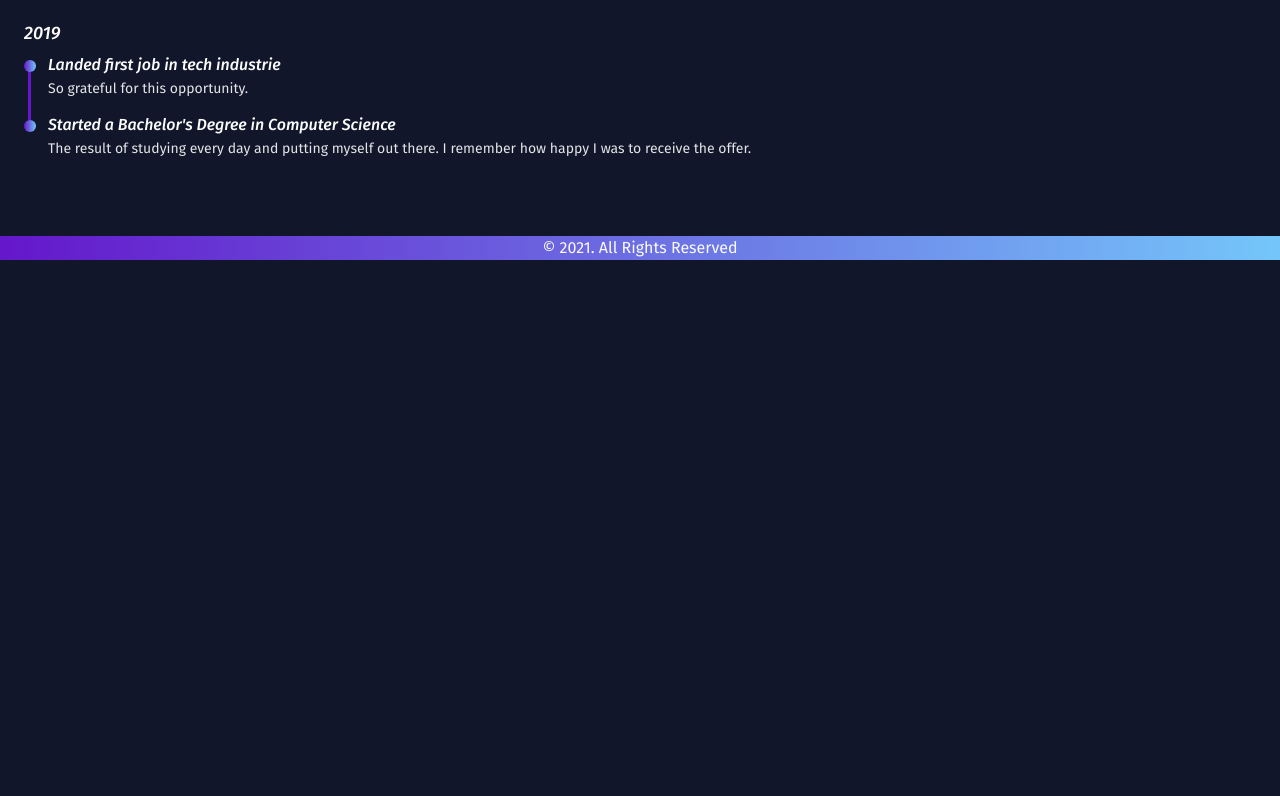
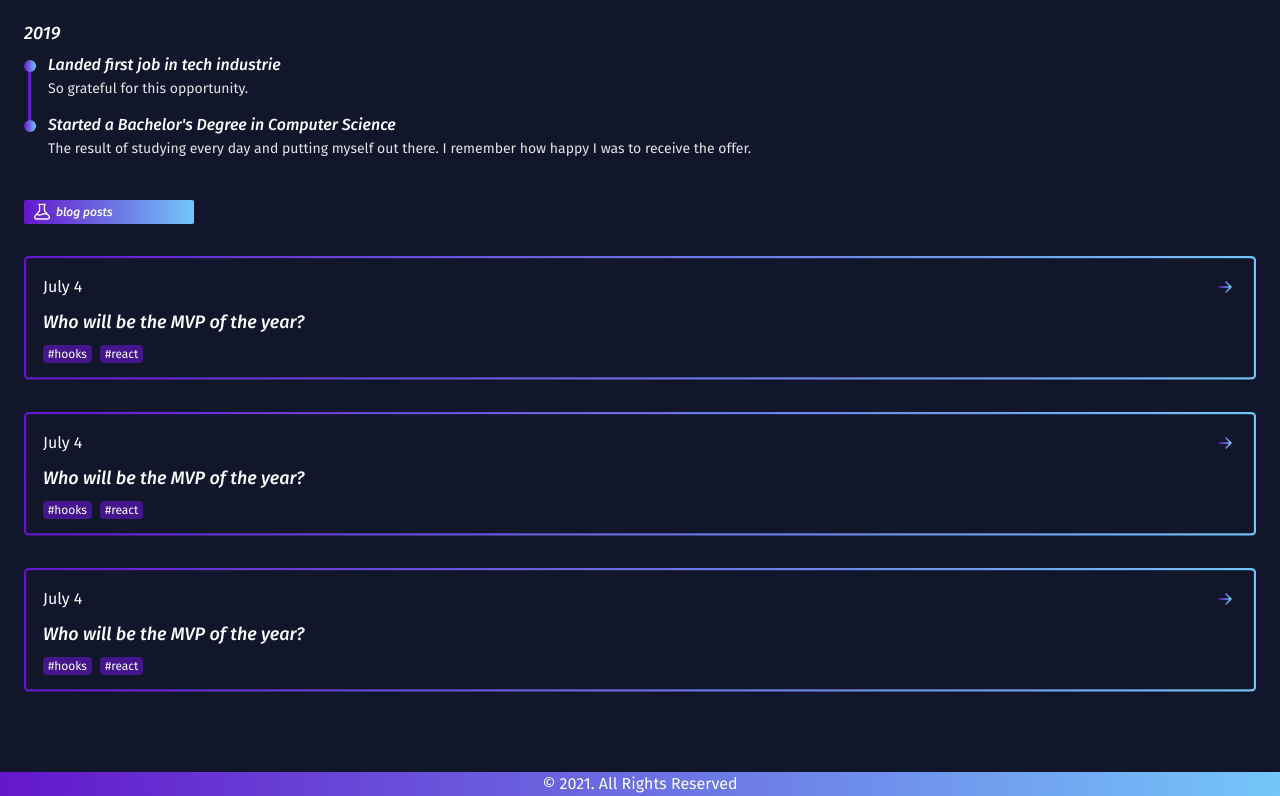
Before and after one commit to arcmena/marcelotheark, a Next.js app: page / in a window 1280 px wide. Shown: the part 1118-1914 px from the top of the page. Before the commit the page ends 1378 px from the top, so only its background shows below. Built offline with nearby package versions, Linux system fonts and the light colour scheme.

Commit message:
feat: create blog posts layout and item

```diff
--- /dev/null
+++ b/components/elements/BlogPostsLayout/BlogPostItem/BlogPostItem.tsx
@@ -0,0 +1,36 @@
+import ArrowRight from '../../Icons/ArrowRight'
+
+import { BlogPostItemProps } from './types'
+
+import {
+  BlogPostItemContainer,
+  BlogPostItemControl,
+  BlogPostItemTags
+} from './styles'
+
+const iconProps = {
+  width: 24,
+  height: 24
+}
+
+export default function BlogPostItem({
+  title,
+  publishedAt,
+  tags
+}: BlogPostItemProps) {
+  return (
+    <BlogPostItemContainer href="" target="_blank" rel="noopener">
+      <BlogPostItemControl>
+        {publishedAt} <ArrowRight {...iconProps} />
+      </BlogPostItemControl>
+
+      <h2>{title}</h2>
+
+      <BlogPostItemTags>
+        {tags.map(tag => (
+          <span key={tag}>#{tag}</span>
+        ))}
+      </BlogPostItemTags>
+    </BlogPostItemContainer>
+  )
+}
--- /dev/null
+++ b/components/elements/BlogPostsLayout/BlogPostItem/index.ts
@@ -0,0 +1 @@
+export { default } from './BlogPostItem'
--- /dev/null
+++ b/components/elements/BlogPostsLayout/BlogPostItem/styles.ts
@@ -0,0 +1,47 @@
+import styled, { css } from 'styled-components'
+import { transparentize } from 'polished'
+
+export const BlogPostItemContainer = styled.a(
+  ({ theme: { spacing, mixins, fonts } }) => css`
+    padding: ${spacing[4]};
+
+    display: block;
+
+    ${mixins.borderPrimaryGradient}
+
+    h2 {
+      font-style: italic;
+      font-weight: ${fonts.weight.medium};
+      font-size: ${fonts.sizes.lg};
+      line-height: 22px;
+
+      margin: ${spacing[3]} 0;
+    }
+  `
+)
+
+export const BlogPostItemControl = styled.div(
+  () => css`
+    display: flex;
+    justify-content: space-between;
+    align-items: center;
+  `
+)
+
+export const BlogPostItemTags = styled.div(
+  ({ theme: { spacing, colors, fonts } }) => css`
+    span {
+      background-color: ${transparentize(0.4, colors.primary1)};
+      border-radius: 4px;
+
+      padding: 2px 5px;
+
+      font-size: ${fonts.sizes.xs};
+      line-height: 14px;
+    }
+
+    span:not(:first-child) {
+      margin-left: ${spacing[2]};
+    }
+  `
+)
--- /dev/null
+++ b/components/elements/BlogPostsLayout/BlogPostItem/types.ts
@@ -0,0 +1,3 @@
+import { IBlogPost } from '../../../../types/BlogPost'
+
+export interface BlogPostItemProps extends IBlogPost {}
--- /dev/null
+++ b/components/elements/Icons/ArrowRight.tsx
@@ -0,0 +1,35 @@
+function ArrowRight({ ...props }) {
+  return (
+    <svg
+      xmlns="http://www.w3.org/2000/svg"
+      width="30"
+      height="30"
+      fill="none"
+      viewBox="0 0 30 30"
+      {...props}
+    >
+      <path
+        stroke="url(#paint0_linear_44:134)"
+        strokeLinecap="round"
+        strokeLinejoin="round"
+        strokeWidth="2"
+        d="M22.5 15h-15m8.75-6.25L22.5 15l-6.25-6.25zM22.5 15l-6.25 6.25L22.5 15z"
+      ></path>
+      <defs>
+        <linearGradient
+          id="paint0_linear_44:134"
+          x1="7.5"
+          x2="22.5"
+          y1="15"
+          y2="15"
+          gradientUnits="userSpaceOnUse"
+        >
+          <stop stopColor="#6417CB"></stop>
+          <stop offset="1" stopColor="#74C6FA"></stop>
+        </linearGradient>
+      </defs>
+    </svg>
+  )
+}
+
+export default ArrowRight
--- /dev/null
+++ b/components/layouts/HomePage/BlogPostsLayout/BlogPostsLayout.tsx
@@ -0,0 +1,39 @@
+import BlogPostItem from '../../../elements/BlogPostsLayout/BlogPostItem'
+import SectionTitle from '../../../elements/SectionTitle'
+
+import { BlogPostsContainer, PostsWrapper } from './styles'
+
+const posts = [
+  {
+    id: '1',
+    title: 'Who will be the MVP of the year?',
+    publishedAt: 'July 4',
+    tags: ['hooks', 'react']
+  },
+  {
+    id: '2',
+    title: 'Who will be the MVP of the year?',
+    publishedAt: 'July 4',
+    tags: ['hooks', 'react']
+  },
+  {
+    id: '3',
+    title: 'Who will be the MVP of the year?',
+    publishedAt: 'July 4',
+    tags: ['hooks', 'react']
+  }
+]
+
+export default function BlogPostsLayout() {
+  return (
+    <BlogPostsContainer>
+      <SectionTitle title="blog posts" icon="beaker" />
+
+      <PostsWrapper>
+        {posts.map(postItem => (
+          <BlogPostItem key={postItem.id} {...postItem} />
+        ))}
+      </PostsWrapper>
+    </BlogPostsContainer>
+  )
+}
--- /dev/null
+++ b/components/layouts/HomePage/BlogPostsLayout/index.ts
@@ -0,0 +1 @@
+export { default } from './BlogPostsLayout'
--- /dev/null
+++ b/components/layouts/HomePage/BlogPostsLayout/styles.ts
@@ -0,0 +1,13 @@
+import styled, { css } from 'styled-components'
+
+export const BlogPostsContainer = styled.section(() => css``)
+
+export const PostsWrapper = styled.div(
+  ({ theme: { spacing } }) => css`
+    margin-top: ${spacing[8]};
+
+    > a:not(:first-child) {
+      margin-top: ${spacing[8]};
+    }
+  `
+)
--- a/pages/index.tsx
+++ b/pages/index.tsx
@@ -4,6 +4,7 @@ import SEO from '../components/common/SEO'
 import HeroLayout from '../components/layouts/HomePage/HeroLayout'
 import ProjectsLayout from '../components/layouts/HomePage/ProjectsLayout'
 import TimelineLayout from '../components/layouts/HomePage/TimelineLayout'
+import BlogPostsLayout from '../components/layouts/HomePage/BlogPostsLayout'
 
 const Home: NextPage = () => {
   return (
@@ -16,6 +17,7 @@ const Home: NextPage = () => {
       <HeroLayout />
       <ProjectsLayout />
       <TimelineLayout />
+      <BlogPostsLayout />
     </>
   )
 }
--- /dev/null
+++ b/types/BlogPost.ts
@@ -0,0 +1,6 @@
+export interface IBlogPost {
+  id: string
+  title: string
+  publishedAt: string
+  tags: string[]
+}
```
Also changed, not shown: 1 other file (tests, documents, lock files or other folders).
